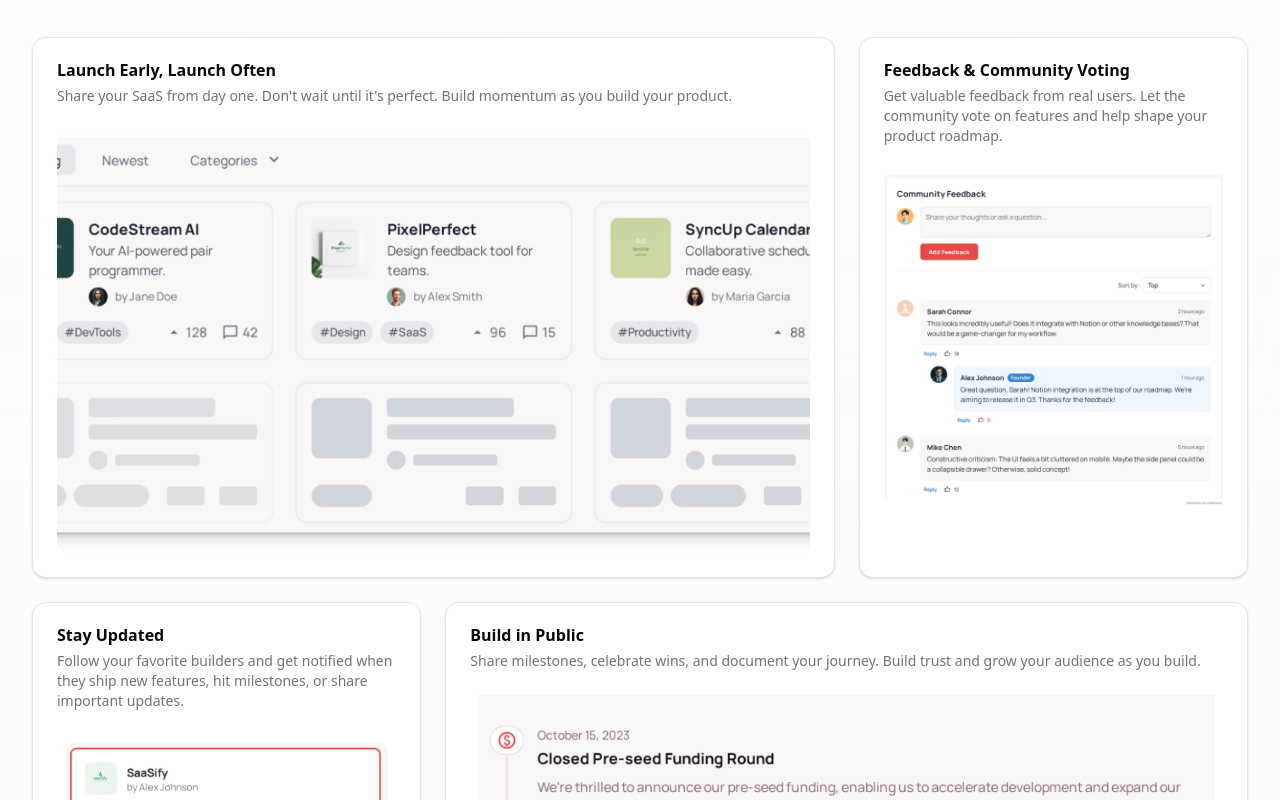
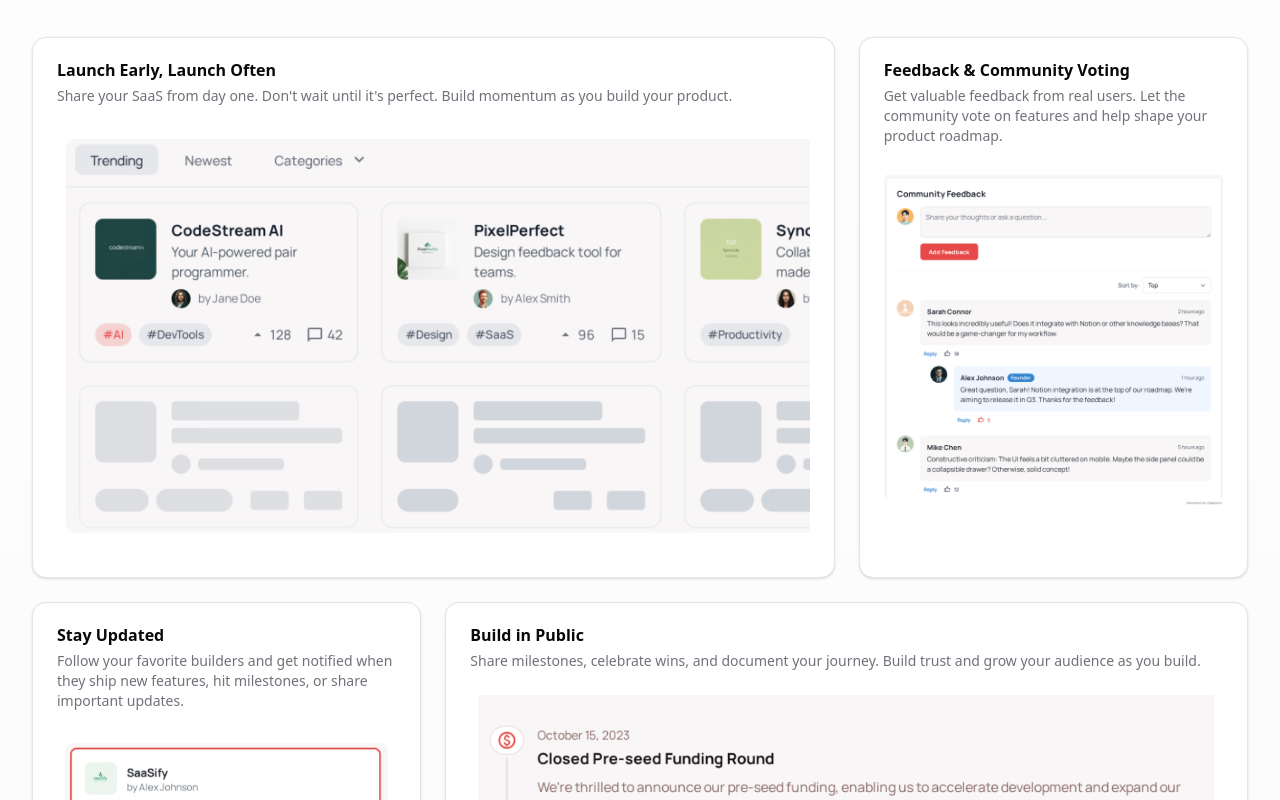
Before and after one commit to nsoybean/launch-feed, a Next.js app: page / in a window 1280 px wide. Shown: the part 1020-1820 px from the top of the page. Built offline with nearby package versions, Linux system fonts and the light colour scheme.

Commit message:
feat: update image

```diff
--- a/components/features.tsx
+++ b/components/features.tsx
@@ -30,12 +30,12 @@ const Features = (props: Props) => {
                 Share your SaaS from day one. Don&apos;t wait until it&apos;s
                 perfect. Build momentum as you build your product.
               </CardDescription>
-              <div className="relative mt-4 aspect-video w-full overflow-hidden rounded-lg">
+              <div className="relative mt-4 aspect-video w-full overflow-hidden rounded-lg p-2">
                 <Image
-                  src="/launch.png"
+                  src="/launches.png"
                   alt="Launch your product early"
                   fill
-                  className="object-cover"
+                  className="object-cover object-[0%_0%]"
                 />
               </div>
             </CardHeader>
@@ -49,7 +49,7 @@ const Features = (props: Props) => {
                 Get valuable feedback from real users. Let the community vote on
                 features and help shape your product roadmap.
               </CardDescription>
-              <div className="relative mt-4 aspect-square w-full overflow-hidden rounded-lg">
+              <div className="relative mt-4 aspect-square w-full overflow-hidden rounded-lg p-2">
                 <Image
                   src="/community_feedback.png"
                   alt="Community feedback and voting"
@@ -68,7 +68,7 @@ const Features = (props: Props) => {
                 Follow your favorite builders and get notified when they ship
                 new features, hit milestones, or share important updates.
               </CardDescription>
-              <div className="relative mt-4 aspect-3/4 w-full overflow-hidden rounded-lg">
+              <div className="relative mt-4 aspect-3/4 w-full overflow-hidden rounded-lg p-2">
                 <Image
                   src="/be_updated.png"
                   alt="Stay updated with notifications"
@@ -87,7 +87,7 @@ const Features = (props: Props) => {
                 Share milestones, celebrate wins, and document your journey.
                 Build trust and grow your audience as you build.
               </CardDescription>
-              <div className="relative mt-4 aspect-video w-full overflow-hidden rounded-lg">
+              <div className="relative mt-4 aspect-video w-full overflow-hidden rounded-lg p-2">
                 <Image
                   src="/timeline.png"
                   alt="Share your milestones"
```
Also changed, not shown: public/launch.png (deleted), public/launches.png (added).
